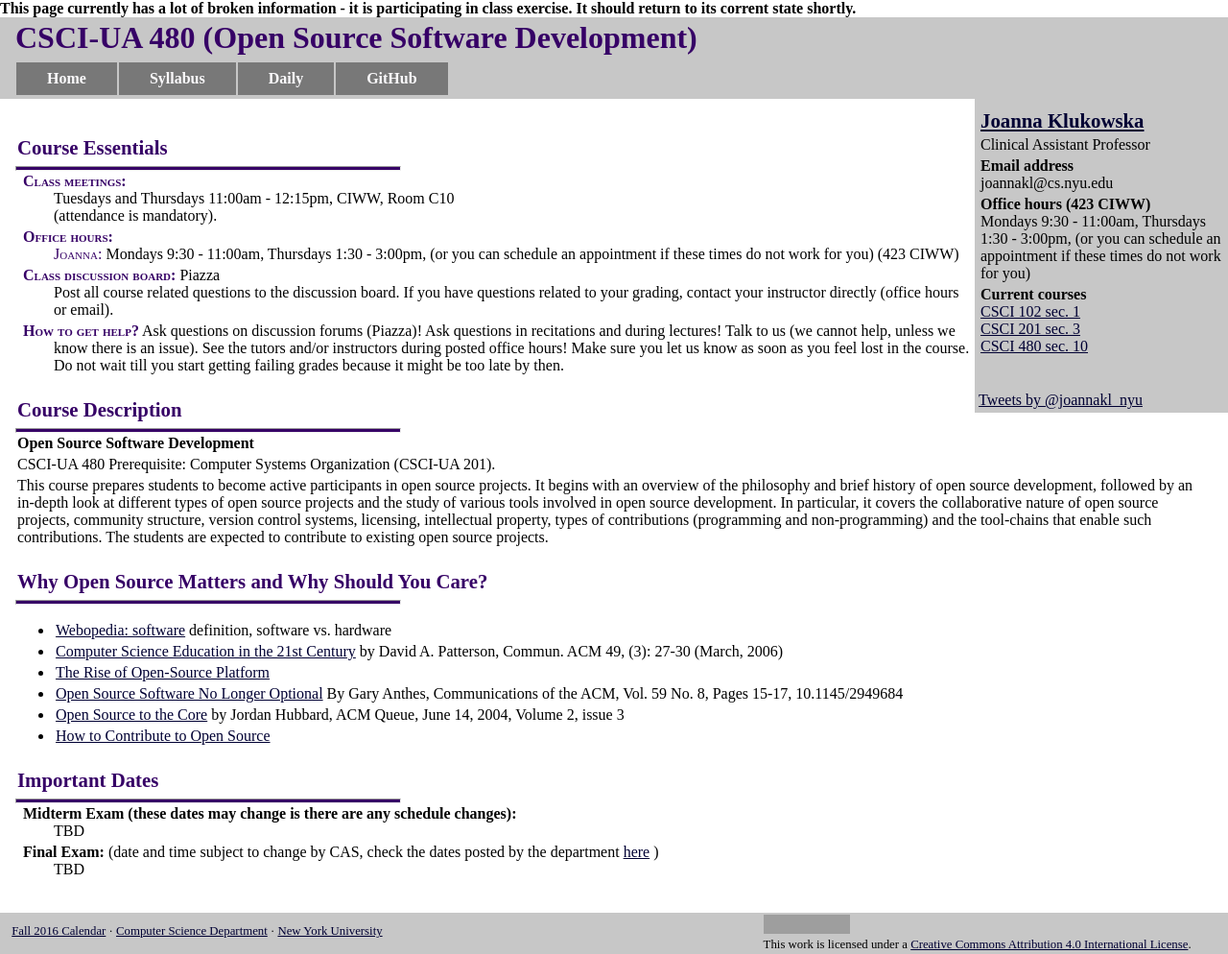
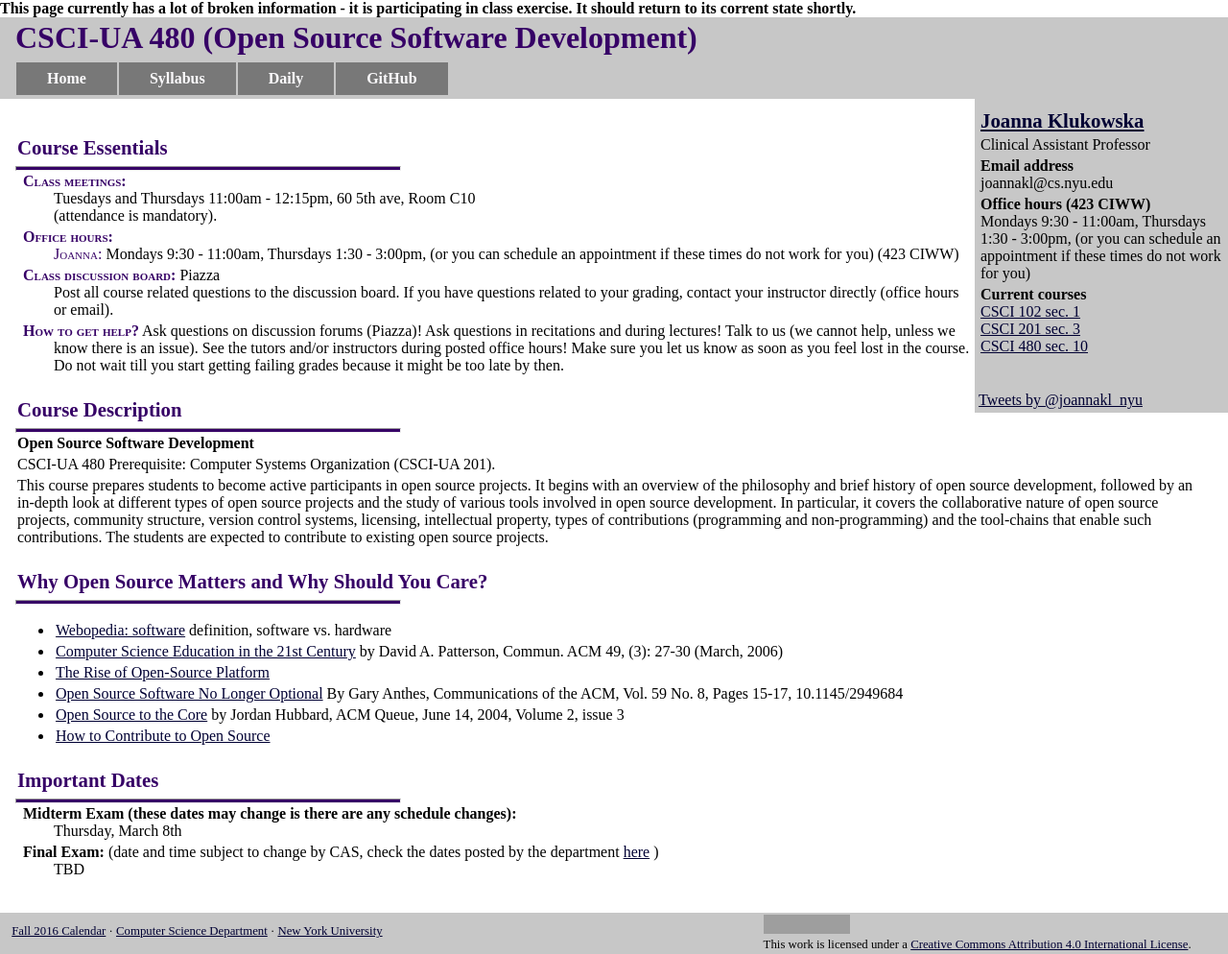
Before and after one commit to joannakl/cs480_s18, a Jekyll site: the page built from index.markdown, in a window 1280 px wide. Shown: the whole page at 96% size. Built offline with Jekyll 4.4.1, drawn with Linux system fonts in a browser that asks for light colours; comment, search, counter and statistics services are not loaded; grey boxes are pictures that could not be loaded.

Commit message:
trying to fix merges

```diff
--- a/_config.yml
+++ b/_config.yml
@@ -20,7 +20,7 @@ course_number: "CSCI-UA 480"
 course_name: "Open Source Software Development"
 course_section: "010"
 course_semester: "Spring 2017"
-course_time: "<br>Tuesdays and Thursdays 11:00am - 12:15pm, CIWW, Room C10<br>"
+course_time: "<br>Tuesdays and Thursdays 11:00am - 12:15pm, 60 5th ave, Room C10<br>"
 
 
 
@@ -39,35 +39,35 @@ current_course2_link: "https://joannakl.github.io/cs201_s18/"
 current_course3_title: "CSCI 480 sec. 10"
 current_course3_link: "https://joannakl.github.io/cs480_s18/"
 
-midterm_exam_date: "TBD"
+midterm_exam_date: "Thursday, March 8th"
 final_exam_date: "TBD"
 final_exams_link: "http://cs.nyu.edu/dynamic/courses/exams/"
 
 piazza_site: https://piazza.com/
 gradescope_site: "https://gradescope.com/"
 
-book_opt_1: "Producing Open Source Software, "
-book_opt_1_author: "Karl Fogel, "
-book_opt_1_edition: "2nd edition, "
+book_opt_1: "Producing Open Source Software"
+book_opt_1_author: "Karl Fogel"
+book_opt_1_edition: "2nd edition"
 book_opt_1_link: "http://producingoss.com/"
 book_opt_1_note: ""
 book_opt_1_image: "http://producingoss.com/images/producingoss-cover-small.gif"
 
 
-book_opt_2: "The Architecture of Open Source Applications, "
-book_opt_2_author: "Amy Brown and Greg Wilson (editors), "
+book_opt_2: "The Architecture of Open Source Applications"
+book_opt_2_author: "Amy Brown and Greg Wilson (editors)"
 book_opt_2_edition: ""
 book_opt_2_link: "http://www.aosabook.org/en/index.html"
 book_opt_2_note: ""
 book_opt_2_image: "http://www.aosabook.org/images/cover1.jpg"
 
 
-book_opt_3: "Practical Open Source Software Exploration, "
-book_opt_3_author: "Greg DeKoenigsberg, Chris Tyler, Karsten Wade, Max Spevack, Mel Chua, and Jeff Sheltren, "
+book_opt_3: "Practical Open Source Software Exploration"
+book_opt_3_author: "Greg DeKoenigsberg, Chris Tyler, Karsten Wade, Max Spevack, Mel Chua, and Jeff Sheltren"
 book_opt_3_edition: ""
 book_opt_3_link: "https://quaid.fedorapeople.org/TOS/Practical_Open_Source_Software_Exploration/html/"
 book_opt_3_note: "(it hasn't been updated since 2010, but there is some good stuff in there)"
-book_opt_3_image: ""
+book_opt_3_image: "https://quaid.fedorapeople.org/TOS/Practical_Open_Source_Software_Exploration/html-single/Common_Content/images/title_logo.svg"
 
 
 
```
